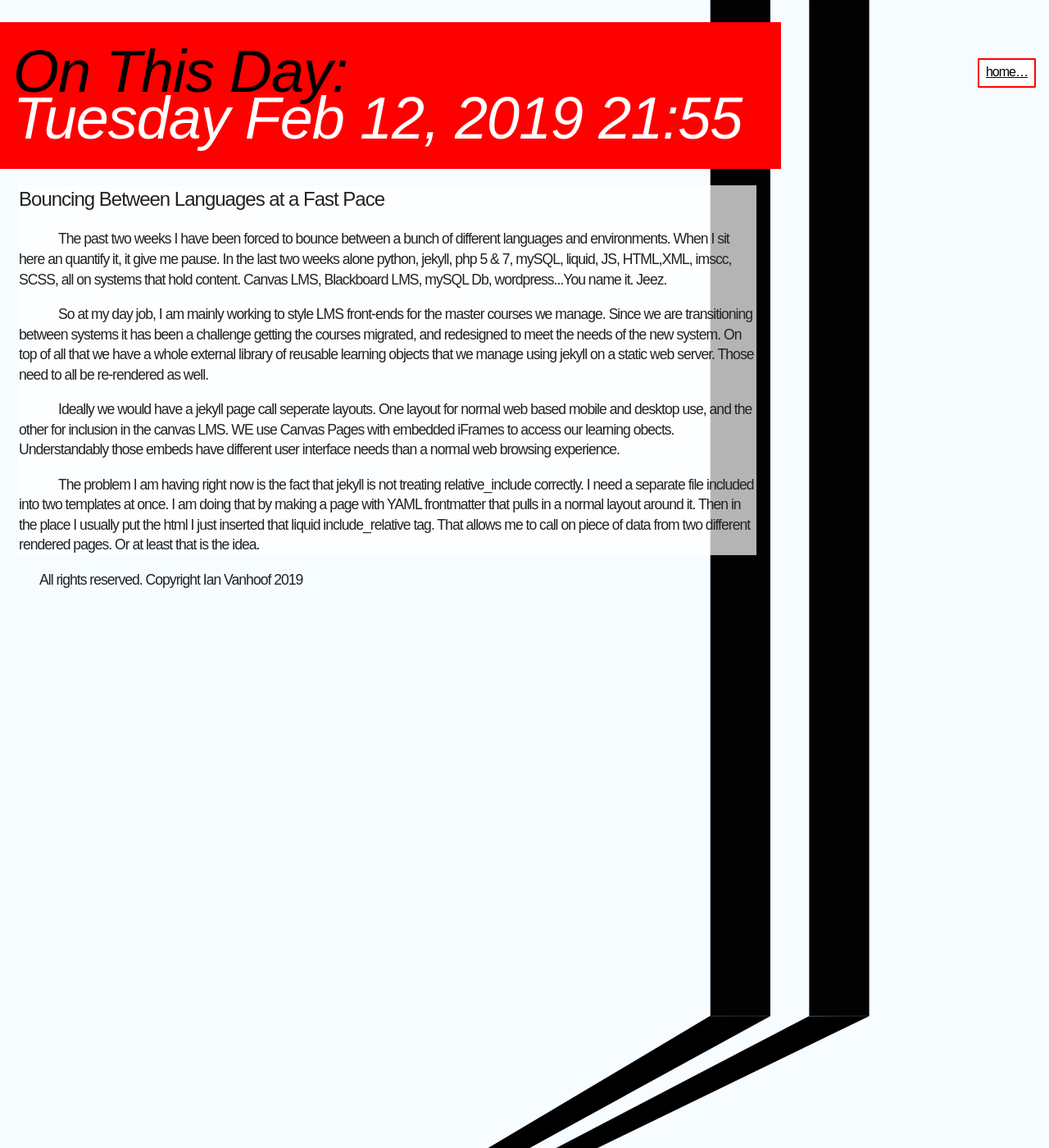
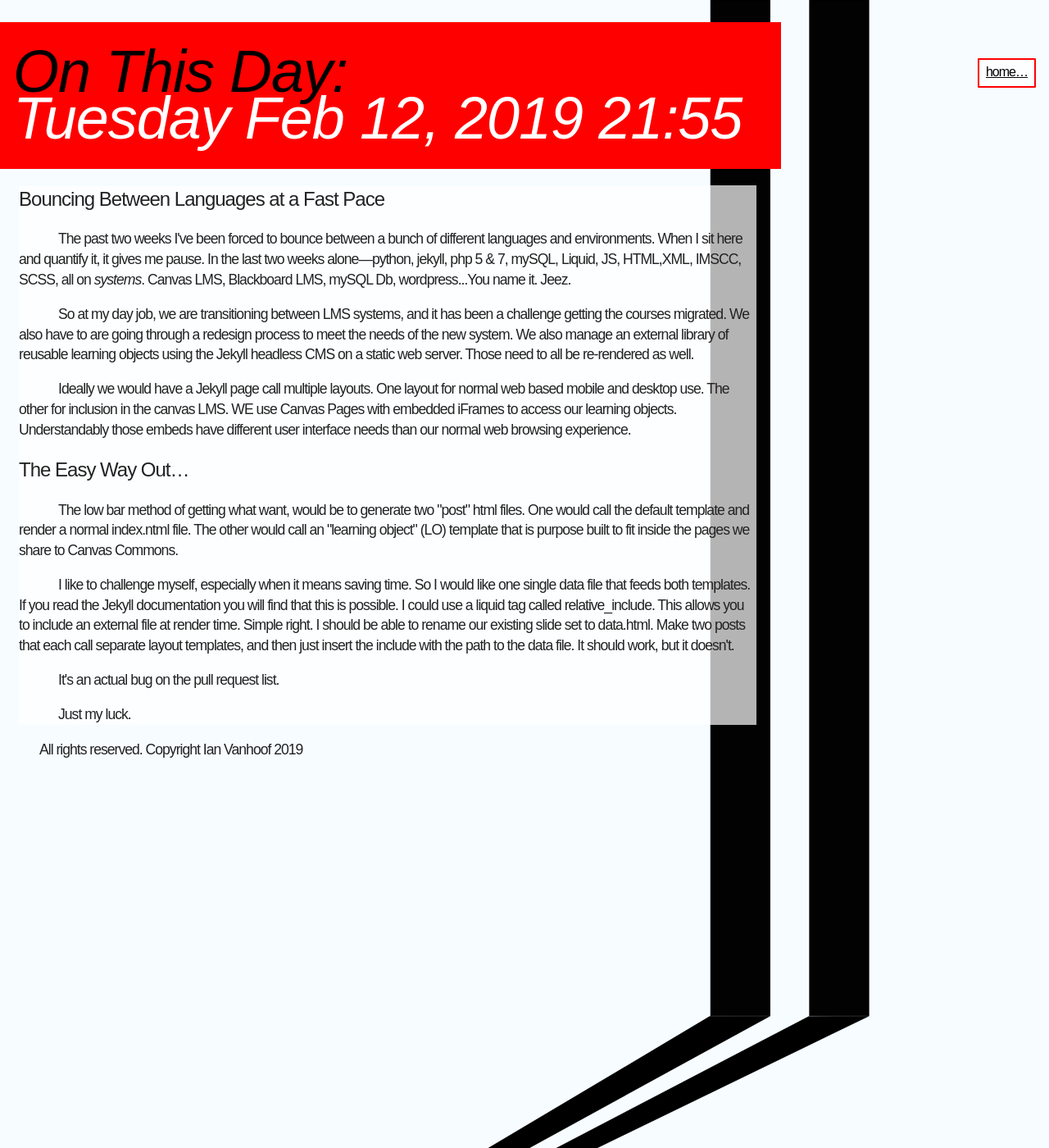
Before and after one commit to ianvanhoof/ianvanhoof.github.io, a Jekyll site: the page built from _posts/2019-02-12-afternoon.html, in a window 1280 px wide and 1400 px high. Shown: the whole window at 82% size. Built offline with Jekyll 4.4.1, drawn with Linux system fonts in a browser that asks for light colours; some web fonts are replaced.

Commit message:
- post edits.

```diff
--- a/_posts/2019-02-03-lunchtime.html
+++ b/_posts/2019-02-03-lunchtime.html
@@ -10,7 +10,7 @@ category : [dev,reflections,design]
     There is a Point We All Reach&hellip;
 </h2>
 <p>
-    When I'm working on a project, and it's steaming along, and I feel great about how things look, and feel, and act, but then I reach this point where I start hating on, then deleting, large chunks of what now looks like crap to my eyes. All crap. I feel that somewhere along the line things slowly creep away from the path that you set youself in the beginning, and it then gets out of hand, and sometimes you are forced to step back and just start hacking off large parts of cancerous growths that have somehow crept their way into your project.
+    When I'm working on a project, and it's steaming along, and I feel great about how things look, and feel, and act, but then I reach this point where I start hating on, then deleting, large chunks of what now looks like crap to my eyes. All crap. I feel that somewhere along the line things slowly creep away from the path that you set yourself in the beginning, and it then gets out of hand, and sometimes you are forced to step back and just start hacking off large parts of cancerous growths that have somehow crept their way into your project.
 </p>
 <p>
     <em>I am going through that process now. Currently hating everything, and hacking.</em>
--- a/_posts/2019-02-12-afternoon.html
+++ b/_posts/2019-02-12-afternoon.html
@@ -9,14 +9,27 @@ title: SO much is happening right now.
     Bouncing Between Languages at a Fast Pace
 </h2>
 <p>
-    The past two weeks I have been forced to bounce between a bunch of different languages and environments. When I sit here an quantify it, it give me pause. In the last two weeks alone python, jekyll, php 5 & 7, mySQL, liquid, JS, HTML,XML, imscc, SCSS, all on systems that hold content. Canvas LMS, Blackboard LMS, mySQL Db, wordpress...You name it. Jeez.
+    The past two weeks I've been forced to bounce between a bunch of different languages and environments. When I sit here and quantify it, it gives me pause. In the last two weeks alone&mdash;python, jekyll, php 5 & 7, mySQL, Liquid, JS, HTML,XML, IMSCC, SCSS, all on <em>systems</em>. Canvas LMS, Blackboard LMS, mySQL Db, wordpress...You name it. Jeez.
 </p>
 <p>
-    So at my day job, I am mainly working to style LMS front-ends for the master courses we manage. Since we are transitioning between systems it has been a challenge getting the courses migrated, and redesigned to meet the needs of the new system. On top of all that we have a whole external library of reusable learning objects that we manage using jekyll on a static web server. Those need to all be re-rendered as well.
+    So at my day job, we are transitioning between LMS systems, and it has been a challenge getting the courses migrated. We also have to are going through a redesign process to meet the needs of the new system. We also manage an external library of reusable learning objects using the Jekyll headless CMS on a static web server. Those need to all be re-rendered as well.
 </p>
 <p>
-    Ideally we would have a jekyll page call seperate layouts. One layout for normal web based mobile and desktop use, and the other for inclusion in the canvas LMS. WE use Canvas Pages with embedded iFrames to access our learning obects. Understandably those embeds have different user interface needs than a normal web browsing experience.
+    Ideally we would have a Jekyll page call multiple layouts. One layout for normal web based mobile and desktop use. The other for inclusion in the canvas LMS. WE use Canvas Pages with embedded iFrames to access our learning objects. Understandably those embeds have different user interface needs than our normal web browsing experience.
+</p>
+<h2>
+    The Easy Way Out&hellip;
+</h2>
+<p>
+    The low bar method of getting what want, would be to generate two "post" html files. One would call the default template and render a normal index.ntml file. The other would call an "learning object" (LO) template that is purpose built to fit inside the pages we share to Canvas Commons.
 </p>
 <p>
-    The problem I am having right now is the fact that jekyll is not treating relative_include correctly. I need a separate file included into two templates at once. I am doing that by making a page with YAML frontmatter that pulls in a normal layout around it. Then in the place I usually put the html I just inserted that liquid include_relative tag. That allows me to call on piece of data from two different rendered pages. Or at least that is the idea.
+    I like to challenge myself, especially when it means saving time. So I would like one single data file that feeds both templates. If you read the Jekyll documentation you will find that this is possible. I could use a liquid tag called relative_include. This allows you to include an external file at render time. Simple right. I should be able to rename our existing slide set to data.html. Make two posts that each call separate layout templates, and then just insert the include with the path to the data file.
+    It should work, but it doesn't.
 </p>
+<p>
+    It's an actual bug on the pull request list.
+</p>
+<p>
+Just my luck.
+</p>
```
